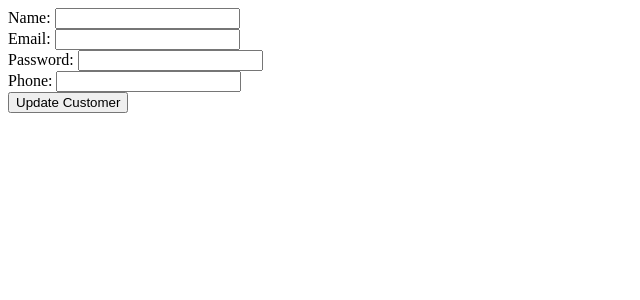
After one commit to sokphari/php-laravel-12-1, a Laravel app: template resources/views/customers/edit.blade.php in a window 1280 px wide. The commit adds this page. Shown: the top 300 px of the page, without its empty margins (0-640 px from the left). Run offline with Laravel 10, Linux system fonts and the light colour scheme; the template is opened without the code that fills it, so the values that code supplies are empty.

Commit message:
already with delete edit

```diff
--- /dev/null
+++ b/resources/views/customers/edit.blade.php
@@ -0,0 +1,33 @@
+<!DOCTYPE html>
+<html lang="en">
+<head>
+    <meta charset="UTF-8">
+    <meta name="viewport" content="width=device-width, initial-scale=1.0">
+    <meta http-equiv="X-UA-Compatible" content="ie=edge">
+    <title>Form Edit Customer</title>
+</head>
+<body>
+    <form action="" method="POST">
+        @csrf
+        {{-- // CSRF token for security --}}
+        <div>
+            {{-- old('id',$customer->id) --}}
+            <label for="name">Name:</label>
+            <input type="text" value="{{ old('name', $customer->name) }}" name="name" id="name" required>
+        </div>
+        <div>
+            <label for="email">Email:</label>
+            <input type="email" value="{{ old('email', $customer->email) }}"name="email" id="email" required>
+        </div>
+        <div>
+            <label for="password">Password:</label>
+            <input type="password" value="{{ old('password', $customer->password) }}"name="password" id="password" required>
+        </div>
+        <div>
+            <label for="phone">Phone:</label>
+            <input type="text" value="{{ old('phone', $customer->phone) }}"name="phone" id="phone">
+        </div>
+        <button type="submit">Update Customer</button>
+    </form>
+</body>
+</html>
--- a/routes/web.php
+++ b/routes/web.php
@@ -14,8 +14,11 @@ use Illuminate\Support\Facades\Route;
 |
 */
 
+//public route
 Route::get('/',[CustomerController::class,'index'])->name('index.get');
 Route::controller(CustomerController::class)->group(function(){
     Route::get('/customers/create', 'create')->name('create.get');
     Route::post('/customer/store','store')->name('store.post');
+    Route::delete('/customer/{id}','destroy')->name('destroy.delete');
+    Route::get('/customer/{id}','edit')->name('edit.get');
 });
```
Also changed, not shown: app/Http/Controllers/Customer/CustomerController.php (+10 -0 lines), resources/views/customers/index.blade.php (+9 -0 lines).
